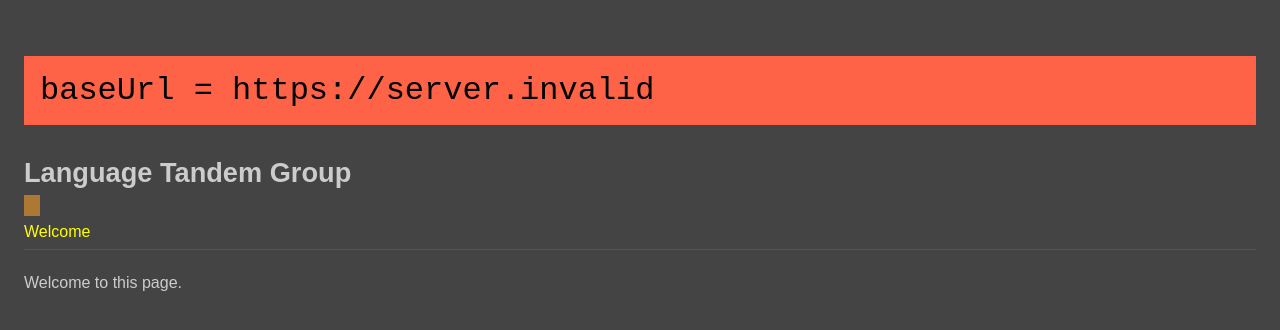
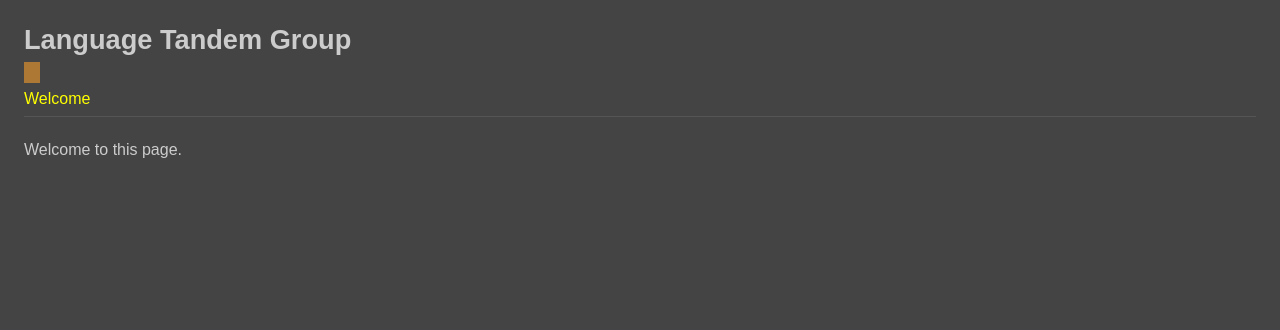
Before and after one commit to edwardtanguay/et01-react-register-frontend, a React (Vite) app: page /welcome in a window 1280 px wide. Shown: the top 330 px of the page. Built offline with nearby package versions, Linux system fonts and the light colour scheme; no server answers.

Commit message:
check config debug

```diff
--- a/src/App.scss
+++ b/src/App.scss
@@ -89,13 +89,6 @@ body {
 		}
 	}
 
-	pre.debug {
-		background-color: tomato;
-		font-size: 2rem;
-		color: black;
-		padding: 1rem;
-	}
-
 	animation: fadein .2s ease-in;
 }
 
--- a/src/App.tsx
+++ b/src/App.tsx
@@ -12,6 +12,8 @@ import { PageConfirmLink } from './pages/PageConfirmLink';
 import { Page404 } from './pages/Page404';
 
 const baseUrl = import.meta.env.VITE_BACKEND_URL;
+
+console.log(`*********** baseUrl = [${baseUrl}]`);
 
 function App() {
 	const [currentUser, setCurrentUser] = useState<IUser>({
@@ -35,9 +37,6 @@ function App() {
 
 	return (
 		<div className="App">
-			<pre className="debug">
-				baseUrl = {baseUrl}
-			</pre>
 			<h1>Language Tandem Group</h1>
 			{currentUser.username !== 'anonymousUser' && (
 				<div className="userFullName">
```
